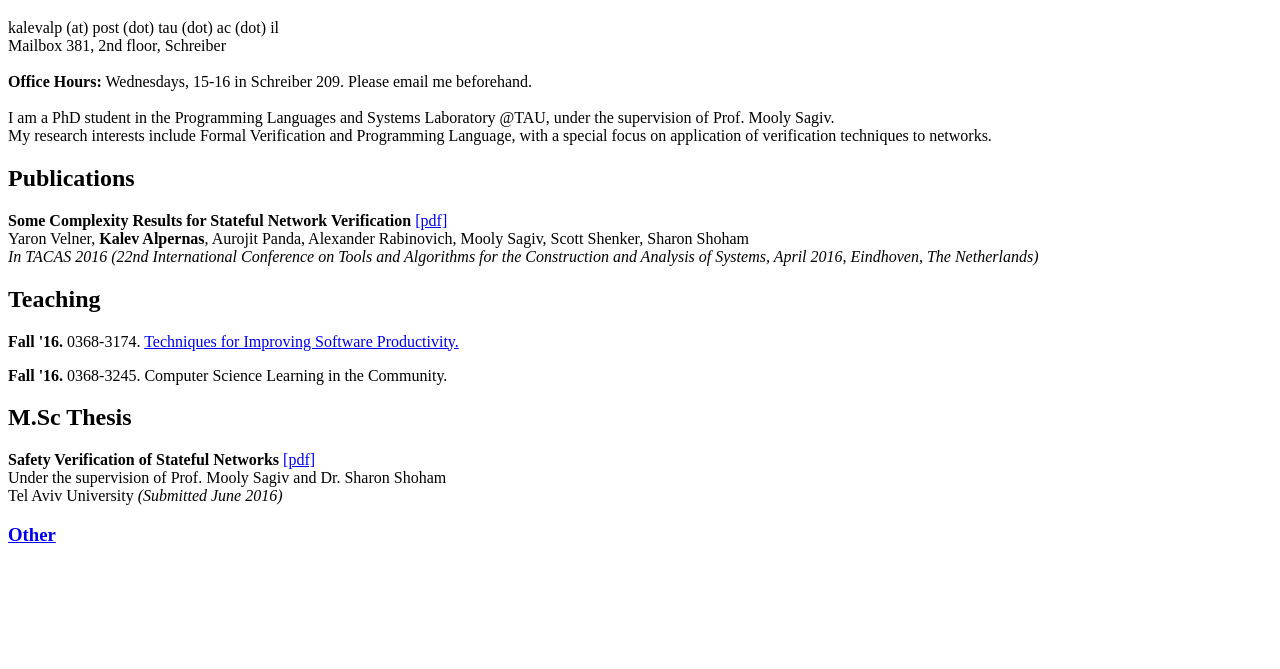
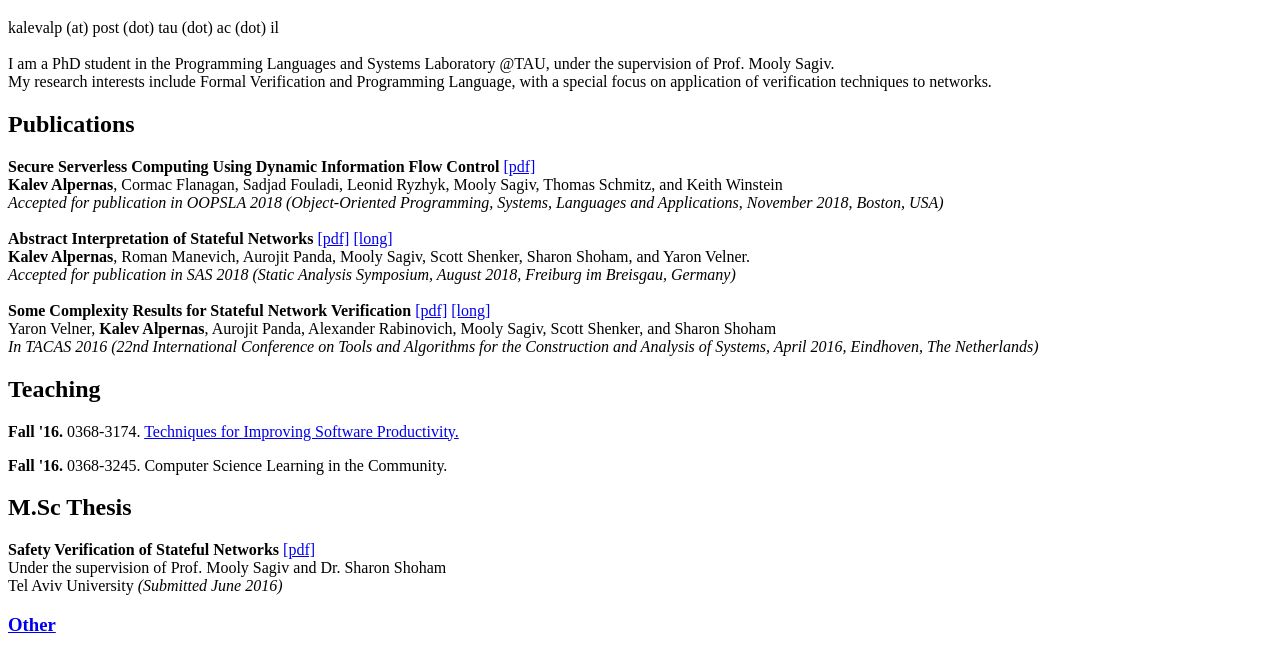
Before and after one commit to kalevalp/kalevalp.github.io, a plain HTML site: page index.html in a window 1280 px wide. Shown: the part 61-730 px from the top of the page. Drawn offline with Linux system fonts and the light colour scheme.

Commit message:
updates.

```diff
--- a/index.html
+++ b/index.html
@@ -9,24 +9,52 @@
 
 <h1>Kalev Alpernas</h1>
 kalevalp (at) post (dot) tau (dot) ac (dot) il
-<br>
-Mailbox 381, 2nd floor, Schreiber
-<br>
-<br>
-<b>Office Hours:</b> Wednesdays, 15-16 in Schreiber 209. Please email me beforehand.
-
 
 
 <br><br>
-I am a PhD student in the Programming Languages and Systems Laboratory @TAU, under the supervision of Prof. Mooly Sagiv. <br>
-My research interests include Formal Verification and Programming Language, with a special focus on application of verification techniques to networks. <br>
+I am a PhD student in the Programming Languages and Systems Laboratory @TAU,
+under the supervision of Prof. Mooly Sagiv. <br>
+My research interests include Formal Verification and Programming Language, with
+a special focus on application of verification techniques to networks. <br>
 
 <h2>Publications</h2>
-<p>
-<b>Some Complexity Results for Stateful Network Verification</b> <a href="publications/tacas16.pdf">[pdf]</a><br>
-Yaron Velner, <b>Kalev Alpernas</b>, Aurojit Panda, Alexander Rabinovich, Mooly Sagiv, Scott Shenker, Sharon Shoham <br>
-<i>In TACAS 2016 (22nd International Conference on Tools and Algorithms for the Construction and Analysis of Systems, April 2016, Eindhoven, The Netherlands)</i>
+
+<b>Secure Serverless Computing Using Dynamic Information Flow Control</b>
+<a href="publications/serverless-ifc-oopsla18.pdf">[pdf]</a> <br>
+<b>Kalev Alpernas</b>, Cormac Flanagan, Sadjad Fouladi, Leonid Ryzhyk, Mooly
+Sagiv, Thomas Schmitz, and Keith Winstein<br>
+<i> Accepted for publication in OOPSLA 2018 (Object-Oriented Programming,
+Systems, Languages and Applications, November 2018, Boston, USA) </i>
+
+<br><br>
+
+<b>Abstract Interpretation of Stateful Networks</b>
+<a href="publications/reverting-sas18.pdf">[pdf]</a>
+<a href="publications/reverting-sas18-long.pdf">[long]</a><br>
+<b>Kalev Alpernas</b>, Roman Manevich, Aurojit Panda, Mooly Sagiv, Scott
+Shenker, Sharon Shoham, and Yaron Velner.<br>
+<i>Accepted for publication in SAS 2018 (Static Analysis Symposium, August 2018,
+Freiburg im Breisgau, Germany)</i> <br><br>
+
+<b>Some Complexity Results for Stateful Network Verification</b>
+<a href="publications/tacas16.pdf">[pdf]</a>
+<a href="publications/tacas16-long.pdf">[long]</a><br>
+Yaron Velner, <b>Kalev Alpernas</b>, Aurojit Panda, Alexander Rabinovich, Mooly
+Sagiv, Scott Shenker, and Sharon Shoham <br>
+<i>In TACAS 2016 (22nd International Conference on Tools and Algorithms for the
+Construction and Analysis of Systems, April 2016, Eindhoven, The
+Netherlands)</i>
 </p>
+
+<!--
+<b>Some Complexity Results for Stateful Network Verification </b>
+<a href="publications/middlebox-complexity-fmsd.pdf">[pdf]</a><br>
+<b>Kalev Alpernas</b>, Aurojit Panda, Alexander Rabinovich, Mooly
+Sagiv, Scott Shenker, Sharon Shoham, and Yaron Velner <br>
+<i> In FMSD (Formal Methods in System Design) </i>
+ -->
+
+
 <h2>Teaching</h2>
 <p><b>Fall '16.</b> 0368-3174. <a href="http://cs.tau.ac.il/~msagiv/courses/software-productivity.html">Techniques for Improving Software Productivity.</a></p>
 <p><b>Fall '16.</b> 0368-3245. Computer Science Learning in the Community.</p>
```
Also changed, not shown: personal.html (deleted, +0 -18 lines), 3 other files.
